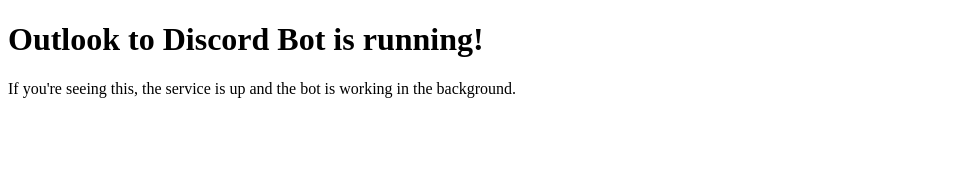
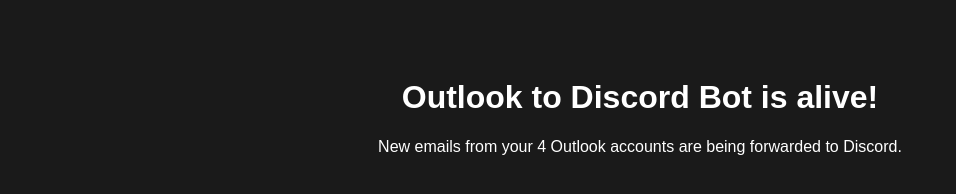
Before and after one commit to ordinaryYT/email, a website: page index.html in a window 1280 px wide. Shown: the whole page, without its empty margins (0-956 px from the left). Drawn offline with Linux system fonts and the light colour scheme.

Commit message:
Update title and content in index.html

```diff
--- a/index.html
+++ b/index.html
@@ -1,10 +1,11 @@
 <!DOCTYPE html>
 <html>
 <head>
-  <title>Outlook → Discord Bot</title>
+  <title>Outlook → Discord Bot Running</title>
+  <style>body { font-family: sans-serif; text-align: center; padding: 50px; background: #1a1a1a; color: #fff; }</style>
 </head>
 <body>
-  <h1>Outlook to Discord Bot is running!</h1>
-  <p>If you're seeing this, the service is up and the bot is working in the background.</p>
+  <h1>Outlook to Discord Bot is alive!</h1>
+  <p>New emails from your 4 Outlook accounts are being forwarded to Discord.</p>
 </body>
 </html>
```
